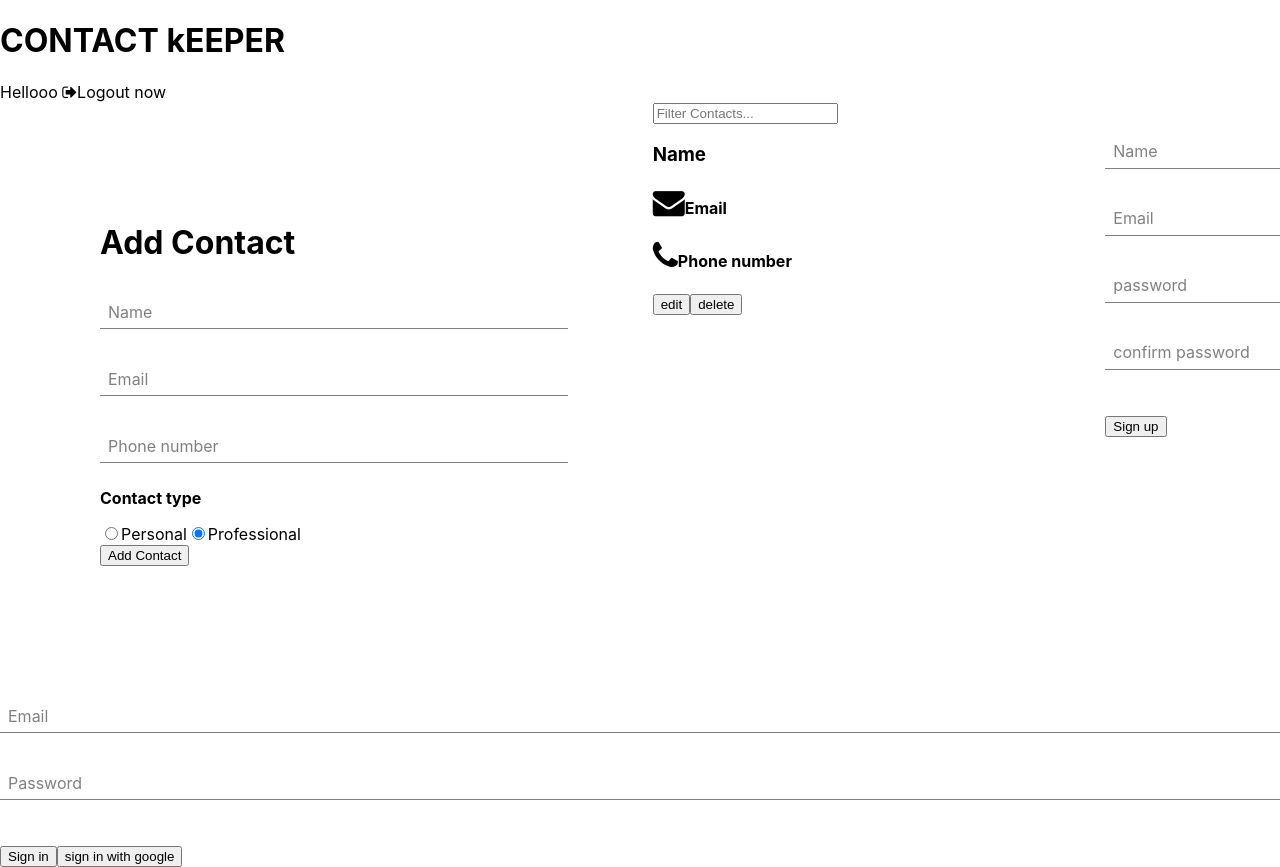
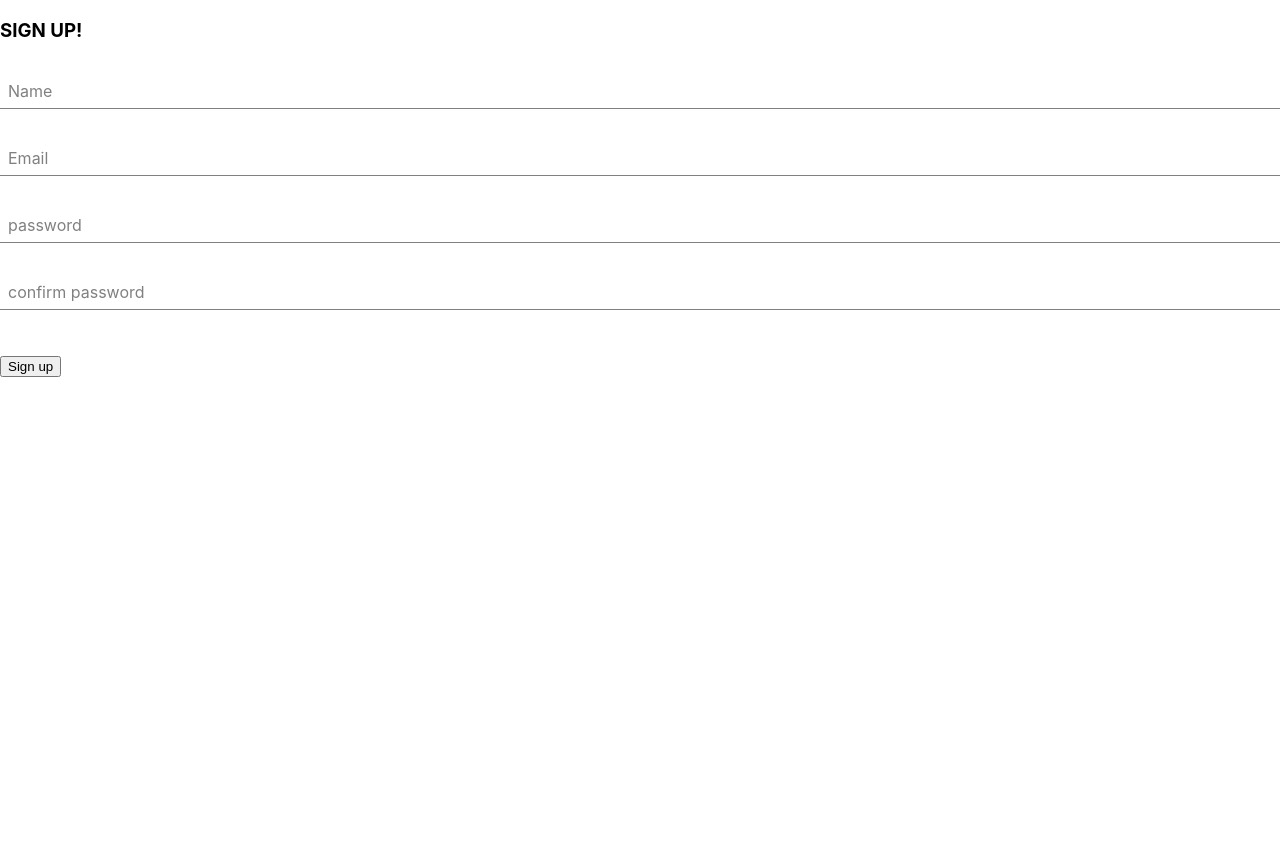
Before and after one commit to Marlstergo/contact-saver, a React (Create React App) app: page /signup in a window 1280 px wide. After the commit the page ends 800 px from the top, so only its background shows below. Built offline with nearby package versions, Linux system fonts and the light colour scheme; no server answers.

Commit message:
seperated pages

```diff
--- a/src/App.js
+++ b/src/App.js
@@ -1,34 +1,41 @@
 import React from 'react'
+import {Switch, Redirect, Route} from 'react-router-dom'
+import { connect } from 'react-redux';
 
-import Filter from './components/filter/filter.component'
-import ContactForm from './components/add-contact-form/add-contact-form.component'
-import Header from './components/header/header.component'
 import SignUp from './components/sign-up/sign-up.component'
 import SignIn from './components/sign-in/sign-in.conponent'
-
+import HomePage from './pages/home-page/home-page.component'
 import './App.scss';
+import { createStructuredSelector } from 'reselect'
+import { selectCurrentUser } from './redux/user/user.selector'
 
 
-function App() {
+function App({currentUser}) {
   return (
     <div className="App">
-      <div className='header'>
-        <Header/>
-      </div>
-      <div className='body-part'>
-        <div className='form-container'>
-          <ContactForm/>
-        </div>
-        <div className='cards-container'>
-          <Filter/>
-        </div>
-        <div>
-          <SignUp/>
-        </div>
-      </div>
-      <div>
-        <SignIn/>
-      </div>
+
+    <Switch >
+      <Route exact path='/' render={() =>
+            currentUser ?
+              (<Redirect to= '/home' />)
+              :
+              (<SignIn/>)
+          } />
+      <Route exact path='/signup' render={() =>
+            currentUser ?
+              (<Redirect to= '/home' />)
+              :
+              (<SignUp/>)
+          } />
+      <Route exact path='/home' render={() =>
+            !currentUser ?
+              (<Redirect to= '/' />)
+              :
+              (<HomePage/>)
+          } />
+
+
+    </Switch>
 
 
     </div>
@@ -36,4 +43,11 @@ function App() {
 
 }
 
-export default App;
+const mapDispatchToProps = dispatch => ({
+
+})
+const mapStateToProps = createStructuredSelector({
+  currentUser: selectCurrentUser
+})
+
+export default connect(mapStateToProps, mapDispatchToProps)(App);
--- a/src/components/header/header.component.jsx
+++ b/src/components/header/header.component.jsx
@@ -6,11 +6,11 @@ import { selectCurrentUser } from '../../redux/user/user.selector'
 
 import './header.styles.scss'
 
-const Header = ({username, checkUserSession, logout}) =>{
+const Header = ({username, logout}) =>{
 
     useEffect(() =>{
-        checkUserSession()
-      }, [checkUserSession])
+
+      }, [])
     return(
         <div className="header">
             <div className="header-container">
@@ -35,7 +35,6 @@ const mapStateToProps = createStructuredSelector({
 })
 const mapDispatchToProps = dispatch => ({
     logout : () => dispatch(signOutUserStart()),
-    checkUserSession: () => dispatch(checkUserSession())
 })
 
 export default connect(mapStateToProps, mapDispatchToProps)(Header);
--- a/src/components/header/header.styles.scss
+++ b/src/components/header/header.styles.scss
@@ -0,0 +1,4 @@
+.user-area{
+    display: flex;
+    justify-content: space-between;
+}
--- a/src/components/sign-in/sign-in.conponent.jsx
+++ b/src/components/sign-in/sign-in.conponent.jsx
@@ -26,6 +26,9 @@ const SignIn = ({emailSignInStart, googleSignInStart}) =>{
     }
     return(
         <div className='sign-in-container'>
+            <h3>
+                SIGN INTO YOUR ACCOUNT
+            </h3>
             <form onSubmit={handleSubmit} className='sign-form'>
                 <div className="div">
                     <input onChange={handleChange} className='input' type="email" name="email" id="email"/>
@@ -51,6 +54,7 @@ const SignIn = ({emailSignInStart, googleSignInStart}) =>{
 
 
             </form>
+            <p>i have no account? <a href="./signup"> sign in </a></p>
         </div>
     )
 }
--- a/src/components/sign-up/sign-up.component.jsx
+++ b/src/components/sign-up/sign-up.component.jsx
@@ -44,6 +44,7 @@ const SignUp = ({signUp}) =>{
     }
     return(
         <div className='sign-in-container'>
+            <h3>SIGN UP!</h3>
             <form className='sign-form' onSubmit={handleSubmit}>
 
                 <div className="div">
--- /dev/null
+++ b/src/pages/home-page/home-page.component.jsx
@@ -0,0 +1,28 @@
+import React from "react";
+
+import Filter from '../../components/filter/filter.component'
+import ContactCard from '../../components/contact-card/contact-card.component'
+import Header from '../../components/header/header.component'
+import ContactForm from '../../components/add-contact-form/add-contact-form.component'
+
+
+const HomePage = () =>{
+
+
+    return(
+        <div>
+            <div className='header'>
+                <Header/>
+            </div>
+            <div className='form-container'>
+                <ContactForm/>
+            </div>
+            <div className='cards-container'>
+                <Filter/>
+            </div>
+
+        </div>
+    )
+}
+
+export default HomePage;
```
Also changed, not shown: src/pages/home-page/home-page.styles.scss (added).
